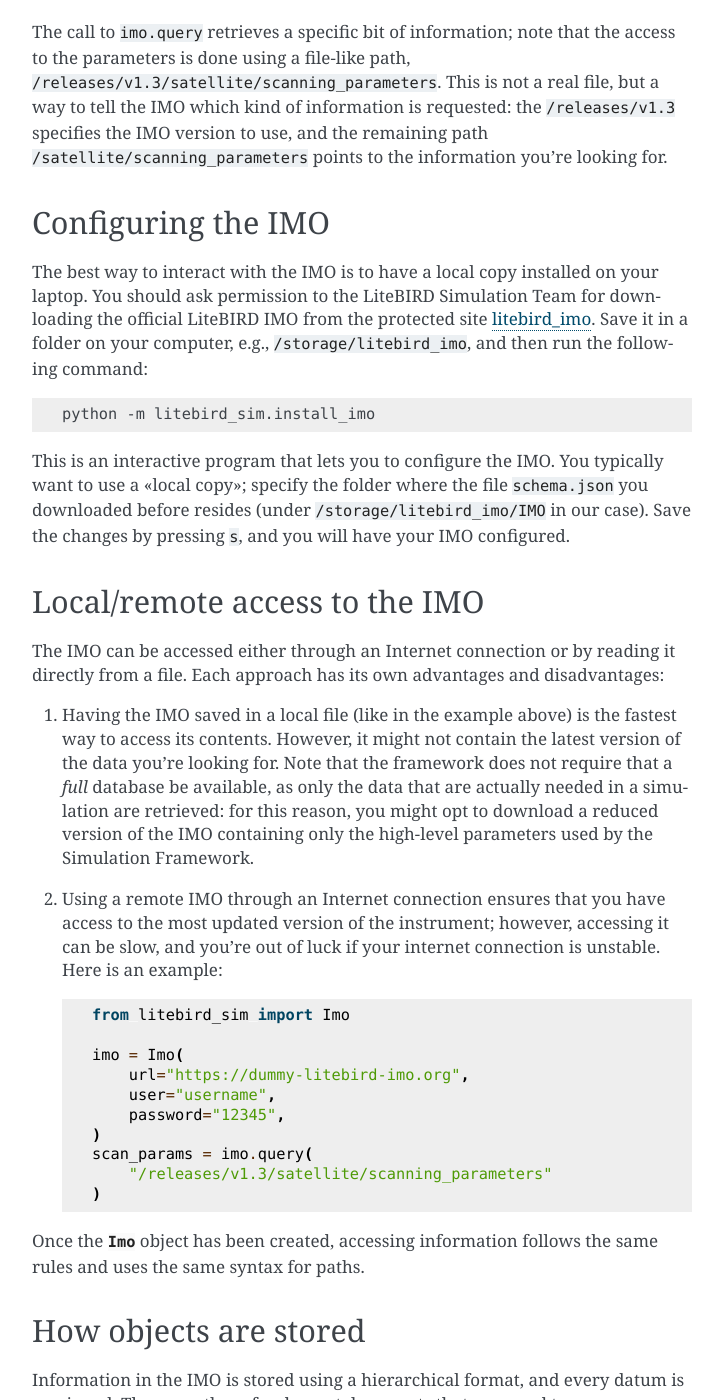
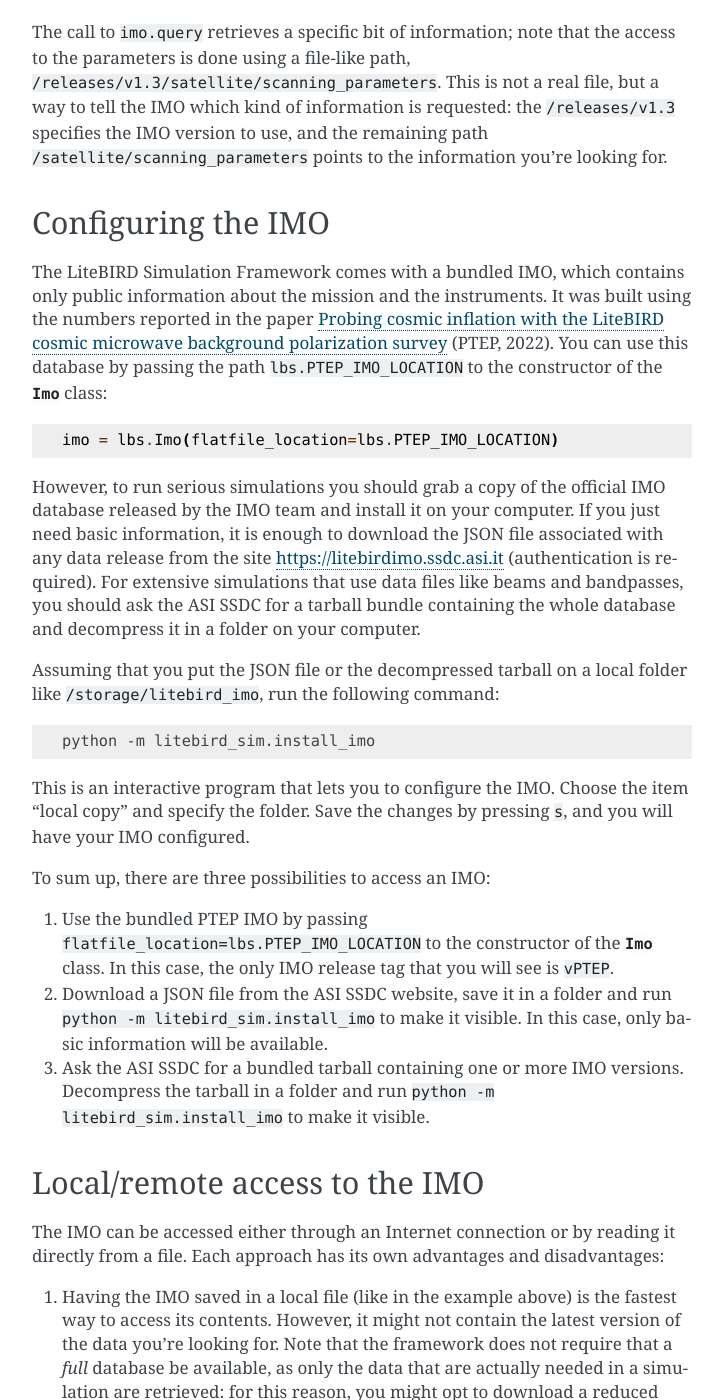
Before and after one commit to litebird/litebird_sim, a Sphinx documentation site: the page built from docs/source/imo.rst, in a window 1280 px wide and 1400 px high, scrolled down 981 px. Shown: the whole window, without its empty margins (388-1111 px from the left). Built offline with Sphinx 7.4.7, drawn with Linux system fonts in a browser that asks for light colours; some of the changed text lies outside the part shown.

Commit message:
Push changes that slipped out of PR#230

```diff
--- a/docs/source/imo.rst
+++ b/docs/source/imo.rst
@@ -37,6 +37,7 @@ following paragraphs::
 
   # Output: the angle between the sun and the spin axis, in degrees
 
+
 This example shows how to retrieve the parameters of the scanning
 strategy followed by the LiteBIRD spacecraft. Everything revolves
 around the class :class:`.Imo`, which reads the IMO from the files
@@ -56,22 +57,51 @@ the information you're looking for.
 Configuring the IMO
 -------------------
 
-The best way to interact with the IMO is to have a local copy
-installed on your laptop. You should ask permission to the LiteBIRD
-Simulation Team for downloading the official LiteBIRD IMO from the
-protected site `litebird_imo <https://github.com/litebird/litebird_imo>`_.
-Save it in a folder on your computer, e.g., ``/storage/litebird_imo``,
-and then run the following command:
+The LiteBIRD Simulation Framework comes with a bundled IMO, which contains
+only public information about the mission and the instruments. It was built
+using the numbers reported in the paper
+`Probing cosmic inflation with the LiteBIRD cosmic microwave background
+polarization survey <https://academic.oup.com/ptep/article/2023/4/042F01/6835420>`_
+(PTEP, 2022). You can use this database by passing the path
+``lbs.PTEP_IMO_LOCATION`` to the constructor of the :class:`.Imo` class::
+
+    imo = lbs.Imo(flatfile_location=lbs.PTEP_IMO_LOCATION)
+
+However, to run serious simulations you should grab a copy of the
+official IMO database released by the IMO team and install it on your
+computer. If you just need basic information, it is enough to download
+the JSON file associated with any data release from the site
+https://litebirdimo.ssdc.asi.it (authentication is required). For
+extensive simulations that use data files like beams and bandpasses,
+you should ask the ASI SSDC for a tarball bundle containing the whole
+database and decompress it in a folder on your computer.
+
+Assuming that you put the JSON file or the decompressed tarball on a
+local folder like ``/storage/litebird_imo``, run the following
+command:
 
 .. code-block:: text
 
   python -m litebird_sim.install_imo
 
 This is an interactive program that lets you to configure the IMO.
-You typically want to use a «local copy»; specify the folder where the file
-``schema.json`` you downloaded before resides (under
-``/storage/litebird_imo/IMO`` in our case). Save the changes by pressing
-``s``, and you will have your IMO configured.
+Choose the item “local copy” and specify the folder. Save the changes
+by pressing ``s``, and you will have your IMO configured.
+
+To sum up, there are three possibilities to access an IMO:
+
+1. Use the bundled PTEP IMO by passing
+   ``flatfile_location=lbs.PTEP_IMO_LOCATION`` to the constructor of
+   the :class:`.Imo` class. In this case, the only IMO release tag
+   that you will see is ``vPTEP``.
+
+2. Download a JSON file from the ASI SSDC website, save it in a folder
+   and run ``python -m litebird_sim.install_imo`` to make it visible.
+   In this case, only basic information will be available.
+
+3. Ask the ASI SSDC for a bundled tarball containing one or more IMO
+   versions. Decompress the tarball in a folder and run ``python -m
+   litebird_sim.install_imo`` to make it visible.
 
 
 Local/remote access to the IMO
@@ -87,8 +117,8 @@ and disadvantages:
    that the framework does not require that a *full* database be
    available, as only the data that are actually needed in a
    simulation are retrieved: for this reason, you might opt to
-   download a reduced version of the IMO containing only the
-   high-level parameters used by the Simulation Framework.
+   download a reduced version of the IMO containing only those
+   high-level parameters that you want to use in your simulation.
 
 2. Using a remote IMO through an Internet connection ensures that you
    have access to the most updated version of the instrument; however,
@@ -245,7 +275,8 @@ that were accessed during the simulation.
 
 There are cases when you want to query some information from the IMO,
 but you do not want it to be tracked. (For instance, you are just
-navigating through the tree of entities.) In this case, you can pass
+navigating through the tree of entities but are not going to *use* the
+quantities you are querying.) In this case, you can pass
 ``track=False`` to the :meth:`.Imo.query` method: the object you have
 queried will not be included in the final report produced by the
 :class:`.Simulation` object.
```
